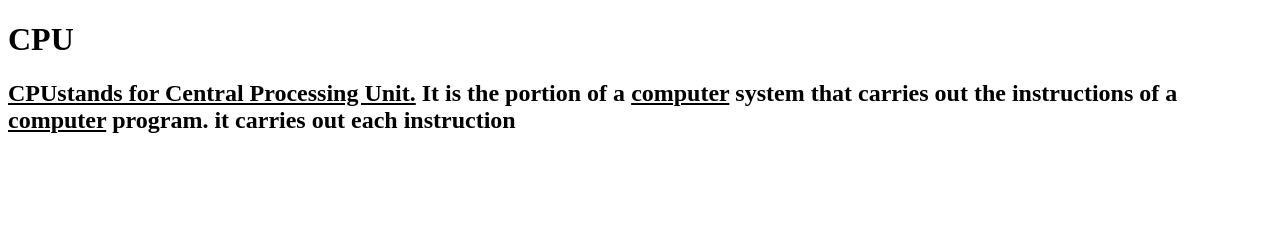
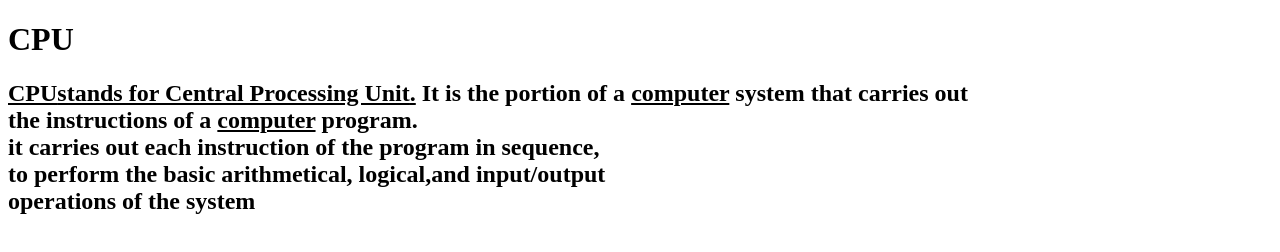
Before and after one commit to iamneo-production/ceefedcbdeedbfadaeccdfffebaeceaec, a website: page public/index.html in a window 1280 px wide. Drawn offline with Linux system fonts and the light colour scheme.

Commit message:
Backup Commit

```diff
--- a/public/index.html
+++ b/public/index.html
@@ -10,7 +10,10 @@
 <body>
     <h1>CPU</h1>
     <h2><U><b>CPU</b><u>stands for Central Processing Unit</u>.</U>
-    It is the portion of a <u>computer</u> system that carries out the instructions of a <u>computer</u> program.
-it carries out each instruction </h2>
+    It is the portion of a <u>computer</u> system that carries out<br>
+     the instructions of a <u>computer</u> program.<br>
+     it carries out each instruction of the program in sequence,<br>
+     to perform the basic arithmetical, logical,and input/output<br>
+     operations of the system</h2>
 </body>
 </html>
```
